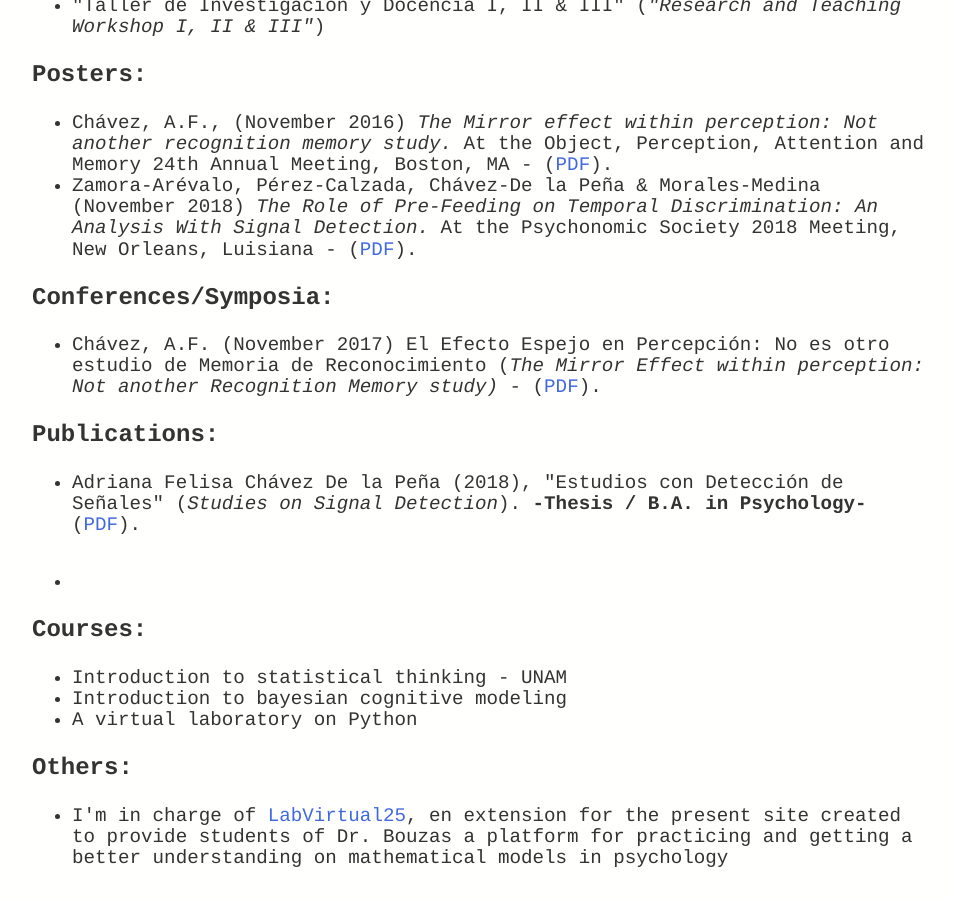
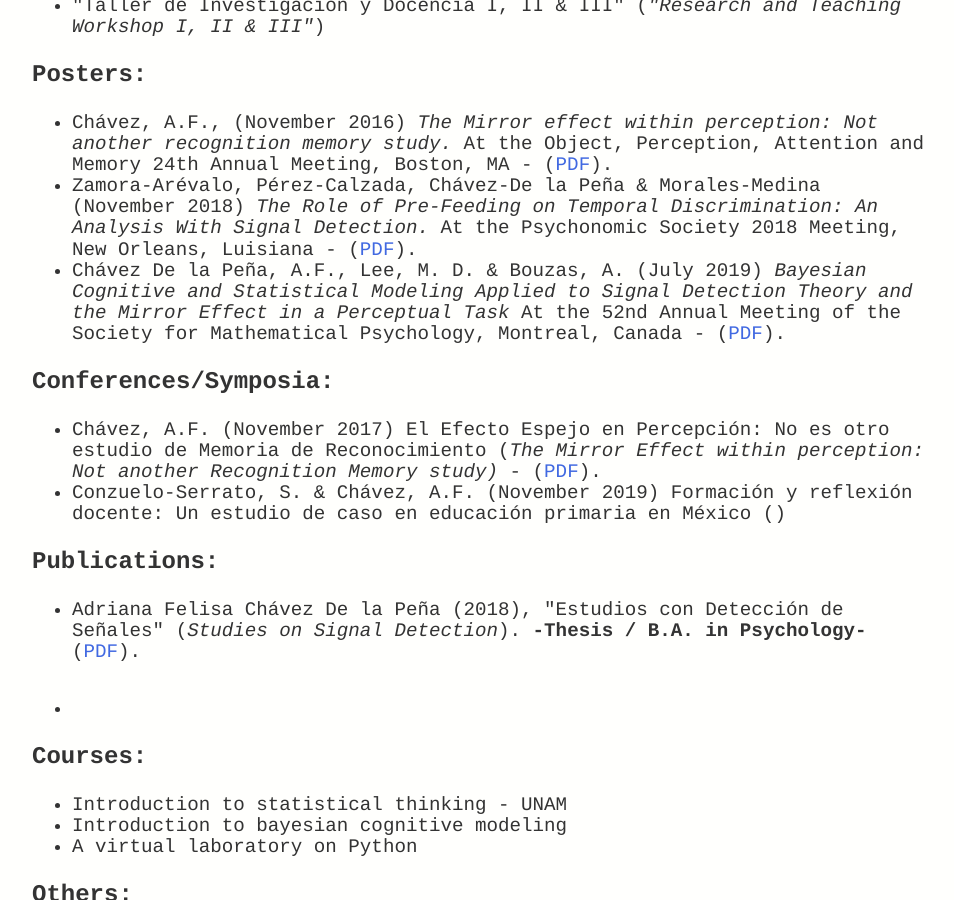
Before and after one commit to BouzasLab25/bouzaslab25.github.io, a Jekyll site: the page built from people/felisa.html, in a window 1280 px wide and 900 px high, scrolled down 1806 px. Shown: the whole window, without its empty margins (160-1114 px from the left). Built offline with Jekyll 4.4.1, drawn with Linux system fonts in a browser that asks for light colours.

Commit message:
Update felisa.html

```diff
--- a/people/felisa.html
+++ b/people/felisa.html
@@ -50,10 +50,12 @@ title: Lab25 Felisa
 	<ul>
 	<li class='ho' > Chávez, A.F., (November 2016) <i> The Mirror effect within perception: Not another recognition memory study.</i> At the Object, Perception, Attention and Memory 24th Annual Meeting, Boston, MA - (<a class='link' href="/documents/poster_felisa_2016.pdf" target="_blank">PDF</a>). </li>
 	<li class='ho' > Zamora-Arévalo, Pérez-Calzada, Chávez-De la Peña & Morales-Medina (November 2018) <i>The Role of Pre-Feeding on Temporal Discrimination: An Analysis With Signal Detection.</i> At the Psychonomic Society 2018 Meeting, New Orleans, Luisiana - (<a class='link' href="/documents/poster_Psychonomics2018_Zam.pdf" target="_blank">PDF</a>). </li>
+	<li class='ho' > Chávez De la Peña, A.F., Lee, M. D. & Bouzas, A. (July 2019) <i> Bayesian Cognitive and Statistical Modeling Applied to Signal Detection Theory and the Mirror Effect in a Perceptual Task </i> At the 52nd Annual Meeting of the Society for Mathematical Psychology, Montreal, Canada - (<a class='link' href="/documents/Poster_Adriana_MathPsych2019.pdf" target="_blank">PDF</a>). </li>
 	</ul>
 <p style="text-align:justify"><b>Conferences/Symposia:</b></p>
 	<ul>
 	<li class='ho' >Chávez, A.F. (November 2017) El Efecto Espejo en Percepción: No es otro estudio de Memoria de Reconocimiento (<i>The Mirror Effect within perception: Not another Recognition Memory study)</i> - (<a class='link' href="/presentations/SINCAVI_Felisa.pdf" target="_blank">PDF</a>). </li>
+	<li class='ho'> Conzuelo-Serrato, S. & Chávez, A.F. (November 2019) Formación y reflexión docente: Un estudio de caso en educación primaria en México (<i></i>) </a>
  	</ul>
 <p style="text-align:justify"><b>Publications:</b></p>
 	<ul>
```
